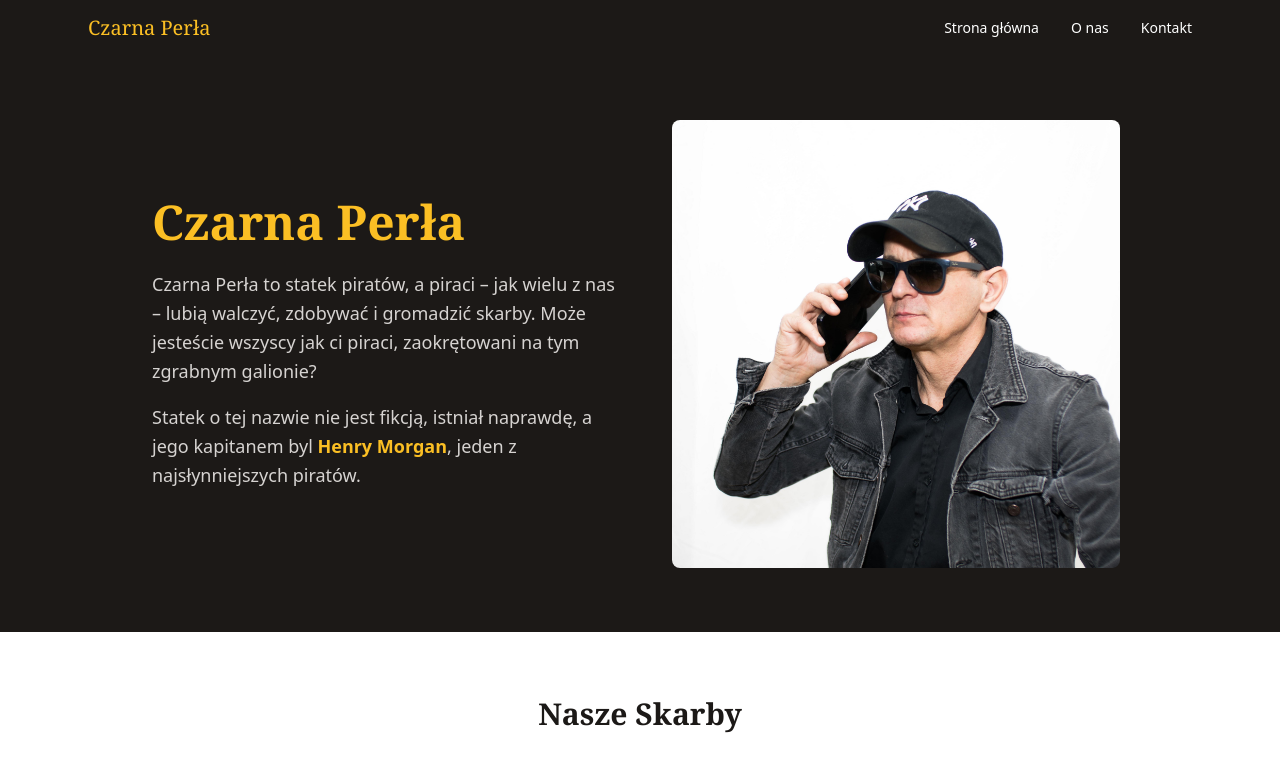
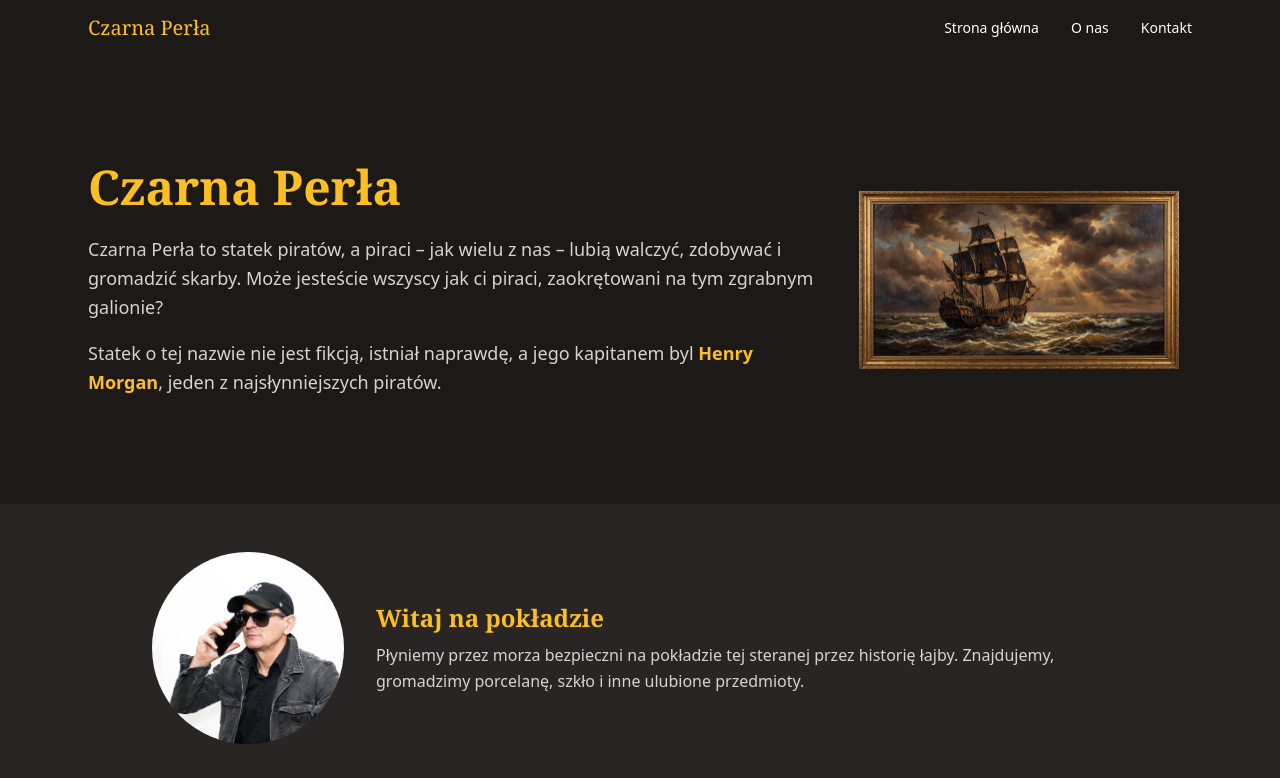
Before and after one commit to MOUVAL/czarnaperelka, a Next.js app: page / in a window 1280 px wide. Shown: the top 778 px of the page. Built offline with nearby package versions, Linux system fonts and the light colour scheme; a web font is replaced by a local one.

Commit message:
Add boat.webp to hero section, reorganize layout
- Boat image in hero next to title and story
- Owner photo in separate section below (circular)
- Better visual hierarchy with 3-column hero

```diff
--- a/src/app/page.tsx
+++ b/src/app/page.tsx
@@ -12,11 +12,11 @@ export default function Home() {
 
   return (
     <>
-      {/* Hero with Owner */}
+      {/* Hero with Owner and Boat */}
       <section className="bg-stone-900 text-white py-16">
-        <div className="max-w-5xl mx-auto px-6">
-          <div className="grid md:grid-cols-2 gap-12 items-center">
-            <div>
+        <div className="max-w-6xl mx-auto px-6">
+          <div className="grid md:grid-cols-3 gap-8 items-center">
+            <div className="md:col-span-2">
               <h1 className="font-serif text-5xl font-bold text-amber-400 mb-6">Czarna Perła</h1>
               <p className="text-lg text-stone-300 leading-relaxed mb-4">
                 Czarna Perła to statek piratów, a piraci – jak wielu z nas – lubią walczyć, zdobywać i gromadzić skarby.
@@ -27,16 +27,38 @@ export default function Home() {
                 <strong className="text-amber-400">Henry Morgan</strong>, jeden z najsłynniejszych piratów.
               </p>
             </div>
-            <div className="relative w-full aspect-square max-w-md mx-auto">
+            <div className="relative w-full aspect-square max-w-xs mx-auto">
               <Image
-                src="/images/owner.jpg"
-                alt="Właściciel"
+                src="/images/boat.webp"
+                alt="Czarna Perła - statek"
                 fill
-                sizes="(max-width: 768px) 100vw, 400px"
-                className="object-cover rounded-lg"
+                sizes="(max-width: 768px) 100vw, 300px"
+                className="object-contain"
                 priority
               />
             </div>
+          </div>
+        </div>
+      </section>
+
+      {/* Owner Section */}
+      <section className="py-12 bg-stone-800">
+        <div className="max-w-5xl mx-auto px-6 flex flex-col md:flex-row items-center gap-8">
+          <div className="relative w-48 h-48 rounded-full overflow-hidden flex-shrink-0">
+            <Image
+              src="/images/owner.jpg"
+              alt="Właściciel"
+              fill
+              sizes="200px"
+              className="object-cover"
+            />
+          </div>
+          <div className="text-center md:text-left">
+            <h2 className="font-serif text-2xl font-bold text-amber-400 mb-2">Witaj na pokładzie</h2>
+            <p className="text-stone-300 leading-relaxed">
+              Płyniemy przez morza bezpieczni na pokładzie tej steranej przez historię łajby.
+              Znajdujemy, gromadzimy porcelanę, szkło i inne ulubione przedmioty.
+            </p>
           </div>
         </div>
       </section>
@@ -69,11 +91,7 @@ export default function Home() {
       {/* Full Story */}
       <section className="py-16 bg-stone-100">
         <div className="max-w-3xl mx-auto px-6 text-center">
-          <h2 className="font-serif text-3xl font-bold mb-6">Witaj na pokładzie</h2>
-          <p className="text-lg text-stone-600 leading-relaxed mb-6">
-            Płyniemy przez morza bezpieczni na pokładzie tej steranej przez historię łajby.
-            Znajdujemy, gromadzimy porcelanę, szkło i inne ulubione przedmioty.
-          </p>
+          <h2 className="font-serif text-3xl font-bold mb-6">Bezpieczna Przystań</h2>
           <p className="text-lg text-stone-600 leading-relaxed mb-6">
             W końcu jesteśmy w stosunku do piratów bezpieczniejsi. Dzisiejsi zdobywcy to często majtkowie zamustrowani w sieci,
             siedzący w wygodnej kanapie – choćby na tej stronie. I nie straszne są im fale oceanów,
```
Also changed, not shown: public/images/boat.webp (added).
